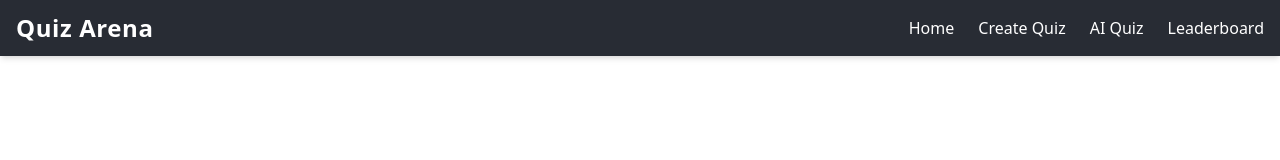
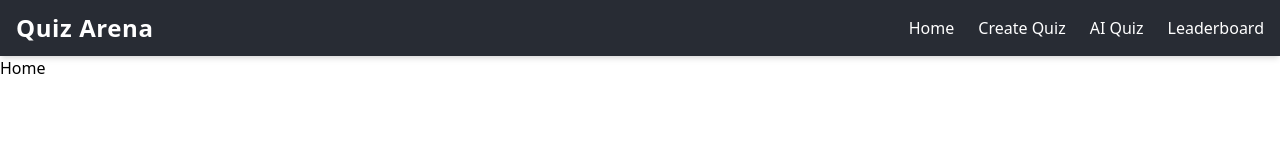
Before and after one commit to quizarenastar/quiz-arena-frontend, a React (Vite) app: page / in a window 1280 px wide. Shown: the top 160 px of the page. Built offline with nearby package versions, Linux system fonts and the light colour scheme.

Commit message:
Uncomment Home route in RoutesComponent for proper navigation

```diff
--- a/src/RoutesComponent.jsx
+++ b/src/RoutesComponent.jsx
@@ -1,12 +1,12 @@
 import { Routes, Route } from 'react-router-dom';
-// import Home from './Pages/Home';
+import Home from './Pages/Home';
 import Login from './Pages/Login';
 import Signup from './Pages/Signup';
 
 export default function RoutesComponent() {
     return (
         <Routes>
-            {/* <Route path='/' element={<Home />} /> */}
+            <Route path='/' element={<Home />} />
             <Route path='/login' element={<Login />} />
             <Route path='/signup' element={<Signup />} />
         </Routes>
```
